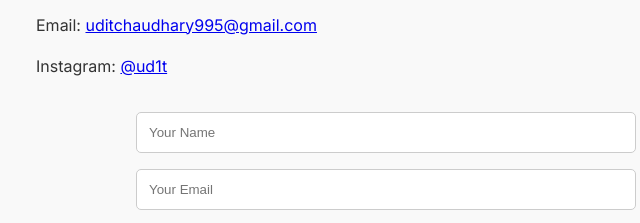
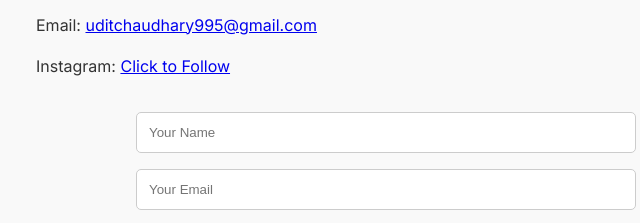
Before and after one commit to udit995/portfolio, a plain HTML site: page index.html in a window 1280 px wide. Shown: the part 1174-1397 px from the top of the page, 254-894 px from the left. Drawn offline with Linux system fonts and the light colour scheme.

Commit message:
Update index.html

```diff
--- a/index.html
+++ b/index.html
@@ -71,7 +71,7 @@
     <div class="container">
       <h2>Contact Me</h2>
       <p>Email: <a href="mailto:uditchaudhary995@gmail.com">uditchaudhary995@gmail.com</a></p>
-      <p>Instagram: <a href="https://instagram.com/ud1t" target="_blank">@ud1t</a></p>
+      <p>Instagram: <a href="https://instagram.com/ud1t" target="_blank">Click to Follow</a></p>
       <form>
         <input type="text" placeholder="Your Name" required />
         <input type="email" placeholder="Your Email" required />
```
